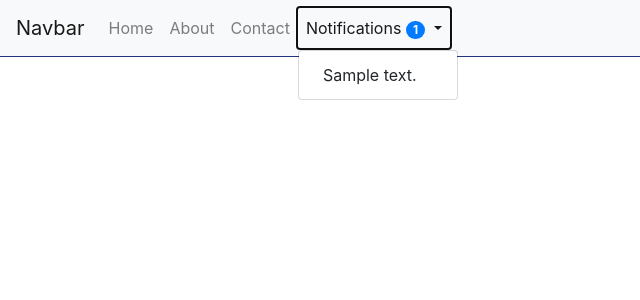
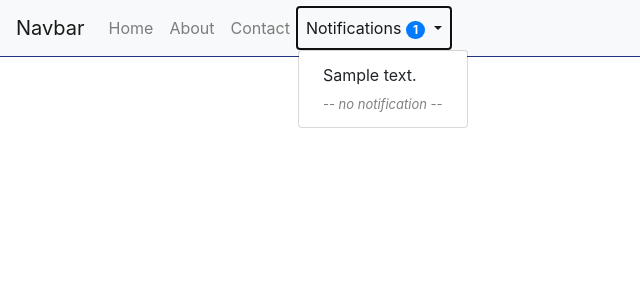
Before and after one commit to davidlinyh/CITS5505-project, a Python web app: template agileapp/app/templates/notification_navbar.html in a window 1280 px wide, after a click that opens the changed part. Shown: the top 300 px of the page, without its empty margins (0-640 px from the left). Run offline with Jinja, Linux system fonts and the light colour scheme; the template is opened without the code that fills it: most values are stand-ins (such as "Sample title", 1, 10 or a date in 2020); some libraries are stand-ins or nearby versions.

Commit message:
handle zero notifications

```diff
--- a/agileapp/app/routes.py
+++ b/agileapp/app/routes.py
@@ -282,7 +282,7 @@ def notification_clicked():
     db.session.execute(update_query)
     db.session.commit()
     # print('clicked');
-    return jsonify({'message': 'Notification click handled successfully', 'all_notifications': get_all_notifications(current_user)})
+    return jsonify({'message': 'Notification click handled successfully', 'all_notifications': get_all_notifications(current_user), 'unread_notifications_count':get_unread_notification_count(current_user)})
 
 @app.route('/notification_navbar')
 @login_required
--- a/agileapp/app/templates/notification_navbar.html
+++ b/agileapp/app/templates/notification_navbar.html
@@ -48,6 +48,7 @@
                                 <a class="dropdown-item" href="#">{{ notification.message }}</a>
                                 {% endif %}
                                 {% endfor %}
+                                <a class="dropdown-item disabled text-center" style="font-style: italic; font-size: small; color: grey;">-- no notification --</a>
                             </div>
                             <!-- <div class="dropdown-divider"></div> -->
                             <!-- See All Notifications -->
@@ -83,7 +84,7 @@
                         .then(data => {
                             console.log(data.message);  // Log the response from the server
                             // Refresh notification list and count
-                            refreshNotifications(data);
+                            if(data.unread_notification_count > 0) refreshNotifications(data);
                         })
                         .catch(error => {
                             console.error('Error handling notification click:', error);
```
